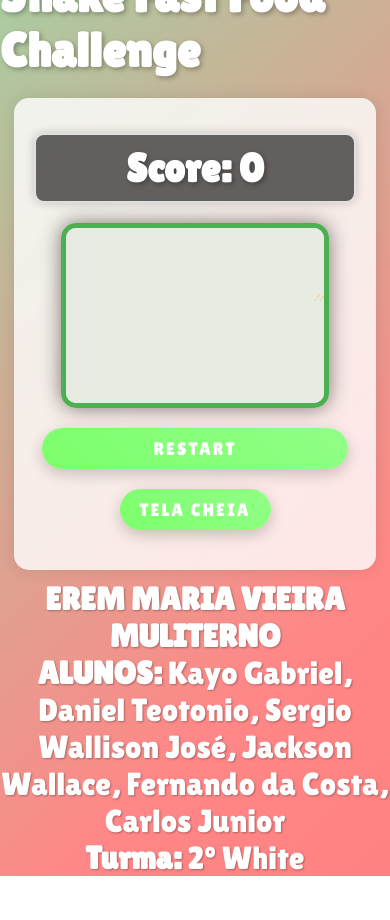
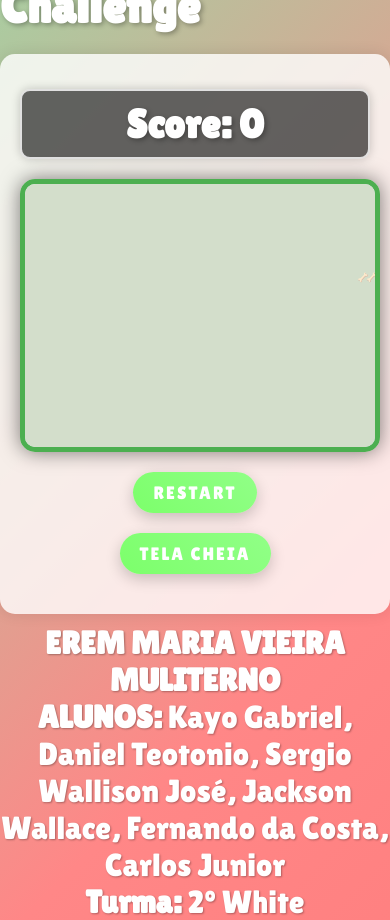
Before and after one commit to Kaynzz23/trabalho-charamba-KAYO-WHITE, a plain HTML site: page docs/index.html in a window 390 px wide. Before the commit the page ends 876 px from the top, so only its background shows below. Drawn offline with Linux system fonts and the light colour scheme.

Commit message:
configuração para a tela cheia

```diff
--- a/docs/index.html
+++ b/docs/index.html
@@ -10,9 +10,9 @@
     <h1 id="title">Snake Fast Food Challenge</h1>
     <div class="container">
       <span id="score">Score: 0</span>
-      <canvas id="gameCanvas" width="960" height="540"></canvas>
+      <canvas id="gameCanvas" width="800" height="600"></canvas>
       <button id="restartButton">Restart</button>
-      <button id="fullscreenButton">Tela Cheia</button>
+      <button id="fullscreenButton" class="fullscreen-button">Tela Cheia</button>
     </div>
     <p id="name"><strong>EREM MARIA VIEIRA MULITERNO</strong> <BR> <strong>ALUNOS:</strong> Kayo Gabriel, Daniel Teotonio, Sergio Wallison José, Jackson Wallace, Fernando da Costa, Carlos Junior <br> <strong>Turma:</strong> 2º White</p>
     <script src="script.js"></script>
--- a/docs/script.js
+++ b/docs/script.js
@@ -2,18 +2,24 @@ document.addEventListener('DOMContentLoaded', () => {
     const canvas = document.getElementById('gameCanvas');
     const ctx = canvas.getContext('2d');
     const scoreElement = document.getElementById('score');
+    const restartButton = document.getElementById('restartButton');
     const fullscreenButton = document.getElementById('fullscreenButton');
 
-    const aspectRatio = 16 / 9; // Razão de aspecto desejada
-    let canvasWidth, canvasHeight;
+    const gridSize = 20; // Tamanho da grade
+    const originalCanvasSize = { width: 800, height: 600 }; // Tamanho original do canvas
+    let canvasSize = { width: originalCanvasSize.width, height: originalCanvasSize.height }; // Tamanho atual do canvas
 
-    const gridSize = 20; // Tamanho da grade
     const skullEmoji = '💀'; // Emoji de caveira
     const boneEmoji = '🦴'; // Emoji de osso
 
     let snake, dx, dy, changingDirection, gameOver, score, fruits;
     let gameInterval; // Variável para armazenar o intervalo do jogo
 
+    // Ajuste do tamanho do canvas
+    canvas.width = canvasSize.width;
+    canvas.height = canvasSize.height;
+
+    // Função para inicializar o jogo
     function initializeGame() {
         snake = [
             { x: 200, y: 200 },
@@ -31,7 +37,7 @@ document.addEventListener('DOMContentLoaded', () => {
     }
 
     function clearCanvas() {
-        ctx.fillStyle = '#e6ece1';
+        ctx.fillStyle = '#d3decb';
         ctx.fillRect(0, 0, canvas.width, canvas.height);
     }
 
@@ -53,15 +59,15 @@ document.addEventListener('DOMContentLoaded', () => {
         }
     }
 
-    function getRandomPosition() {
-        return Math.floor(Math.random() * (canvas.width / gridSize)) * gridSize;
+    function getRandomPosition(max) {
+        return Math.floor(Math.random() * max) * gridSize;
     }
 
     function createFruit(type) {
         let fruitX, fruitY;
         do {
-            fruitX = getRandomPosition();
-            fruitY = getRandomPosition();
+            fruitX = getRandomPosition(canvas.width / gridSize);
+            fruitY = getRandomPosition(canvas.height / gridSize);
         } while (fruits.some(fruit => fruit.x === fruitX && fruit.y === fruitY));
 
         const fruit = {
@@ -75,7 +81,7 @@ document.addEventListener('DOMContentLoaded', () => {
 
         // Se a fruta criada for uma fruta saudável, decide aleatoriamente quantas bananas criar (entre 1 e 2)
         if (type === 'fruit') {
-            const numberOfBananas = Math.random() < 0.5 ? 1 : 2; // Decide aleatoriamente entre 1 ou 2 bananas
+            const numberOfBananas = Math.random() < 0.5 ? 4 : 5; // Decide aleatoriamente entre 1 ou 2 bananas
             for (let i = 0; i < numberOfBananas; i++) {
                 createFruit('banana');
             }
@@ -205,19 +211,40 @@ document.addEventListener('DOMContentLoaded', () => {
     }
 
     document.addEventListener('keydown', changeDirection);
-    fullscreenButton.addEventListener('click', toggleFullScreen);
+    restartButton.addEventListener('click', restartGame);
 
-    function toggleFullScreen() {
+    // Lógica para ativar o modo tela cheia
+    fullscreenButton.addEventListener('click', () => {
         if (!document.fullscreenElement) {
             canvas.requestFullscreen().catch(err => {
-                alert(`Erro ao tentar entrar em tela cheia: ${err.message}`);
+                console.log(`Error attempting to enable full-screen mode: ${err.message} (${err.name})`);
             });
         } else {
             document.exitFullscreen();
         }
-    }
+    });
 
-    // Inicializa o jogo na primeira execução
-    initializeGame();
+    // Atualiza o tamanho do canvas quando a tela cheia é ativada ou desativada
+    document.addEventListener('fullscreenchange', () => {
+        if (document.fullscreenElement) {
+            // Entrou em modo tela cheia
+            canvasSize = {
+                width: screen.width,
+                height: screen.height
+            };
+        } else {
+            // Saiu do modo tela cheia
+            canvasSize = {
+                width: originalCanvasSize.width,
+                height: originalCanvasSize.height
+            };
+        }
+        canvas.width = canvasSize.width;
+        canvas.height = canvasSize.height;
+        initializeGame(); // Reinicializa o jogo para ajustar à nova dimensão do canvas
+        gameLoop(); // Reinicia o loop do jogo para redesenhar na nova dimensão
+    });
+
+    initializeGame(); // Inicializa o jogo na primeira execução
     gameLoop(); // Inicia o loop do jogo
 });
--- a/docs/style.css
+++ b/docs/style.css
@@ -2,18 +2,18 @@
 
 
 body {
-    background: linear-gradient(-45deg, #ff6b6b, #ff8787, #6bffb3, #6b87ff);
-    background-size: 400% 400%;
-    animation: gradientAnimation 15s ease infinite;
-    font-family: 'Lilita One', sans-serif;
-    color: #333;
+    background: linear-gradient(-45deg, #ff6b6b, #ff8787, #6bffb3, #6b87ff); /* Gradiente de cores */
+    background-size: 400% 400%; /* Para a animação de gradiente */
+    animation: gradientAnimation 15s ease infinite; /* Animação suave e infinita */
+    font-family: 'Lilita One', sans-serif; /* Fonte consistente com o tema */
+    color: #333; /* Cor do texto */
     display: flex;
     flex-direction: column;
     align-items: center;
     justify-content: center;
     height: 100vh;
     margin: 0;
-    overflow: hidden;
+    overflow: hidden; /* Oculta a barra de rolagem para evitar problemas de overflow */
 }
 
 @keyframes gradientAnimation {
@@ -26,13 +26,14 @@ body {
     100% {
         background-position: 0% 50%;
     }
+
 }
 
 .container {
-    background: rgba(255, 255, 255, 0.8);
+    background: rgba(255, 255, 255, 0.8); /* Fundo branco semi-transparente */
     padding: 20px;
-    border-radius: 15px;
-    box-shadow: 0 0 15px rgba(0, 0, 0, 0.1);
+    border-radius: 15px; /* Bordas arredondadas */
+    box-shadow: 0 0 15px rgba(0, 0, 0, 0.1); /* Sombra leve */
     text-align: center;
 }
 
@@ -61,23 +62,20 @@ h1#title {
 
 #gameCanvas {
     display: block;
-    margin: 20px auto;
-    border: 5px solid #4CAF50;
-    border-radius: 15px;
-    box-shadow: 0 0 20px rgba(0, 0, 0, 0.5);
-    background: linear-gradient(135deg, #f0f4f5, #d9e2ec);
-    width: 80%; /* Ajusta a largura do canvas */
-    height: calc(80vw * 9 / 16); /* Calcula a altura proporcional (16:9 aspect ratio) */
-    max-width: 800px; /* Largura máxima do canvas */
-    max-height: 450px; /* Altura máxima do canvas */
+    margin: 20px auto; /* Centraliza o canvas e adiciona um espaçamento acima */
+    border: 5px solid #4CAF50; /* Borda verde grossa */
+    border-radius: 15px; /* Bordas arredondadas */
+    box-shadow: 0 0 20px rgba(0, 0, 0, 0.5); /* Sombra para dar profundidade */
+    background: linear-gradient(135deg, #f0f4f5, #d9e2ec); /* Fundo gradiente leve */
+    width: 100%;
+    max-width: 960px; /* Largura máxima do canvas */
+    height: auto; /* Altura automática para manter proporção */
 }
 
-
-#restartButton {
+#restartButton, .fullscreen-button {
     display: block;
     margin: 20px auto; /* Espaçamento maior para centralizar */
     padding: 10px 20px; /* Mais espaço interno */
-    width: 95%;
     font-size: 18px; /* Fonte maior para melhor legibilidade */
     font-family: 'Lilita One', sans-serif; /* Fonte divertida e em harmonia com o título */
     background: linear-gradient(45deg, #7cff6b, #91ff87); /* Gradiente de cores vibrantes */
@@ -91,41 +89,14 @@ h1#title {
     letter-spacing: 2px; /* Espaçamento entre letras */
 }
 
-#restartButton:hover {
+#restartButton:hover, .fullscreen-button:hover {
     background: linear-gradient(45deg, #87ff87, #89ff6b); /* Gradiente invertido no hover */
     transform: scale(1.05); /* Aumenta ligeiramente ao passar o mouse */
 }
 
-#restartButton:active {
+#restartButton:active, .fullscreen-button:active {
     transform: scale(0.98); /* Reduz ligeiramente ao clicar, simulando um efeito de pressão */
     box-shadow: 0 2px 10px rgba(0, 0, 0, 0.2); /* Reduz a sombra ao clicar */
-}
-
-#fullscreenButton {
-    display: block;
-    margin: 20px auto;
-    padding: 10px 20px;
-    font-size: 18px;
-    font-family: 'Lilita One', sans-serif;
-    background: linear-gradient(45deg, #7cff6b, #91ff87);
-    color: white;
-    border: none;
-    border-radius: 25px;
-    cursor: pointer;
-    box-shadow: 0 5px 15px rgba(0, 0, 0, 0.2);
-    transition: background 0.3s ease, transform 0.3s ease;
-    text-transform: uppercase;
-    letter-spacing: 2px;
-}
-
-#fullscreenButton:hover {
-    background: linear-gradient(45deg, #87ff87, #89ff6b);
-    transform: scale(1.05);
-}
-
-#fullscreenButton:active {
-    transform: scale(0.98);
-    box-shadow: 0 2px 10px rgba(0, 0, 0, 0.2);
 }
 
 #name {
```
